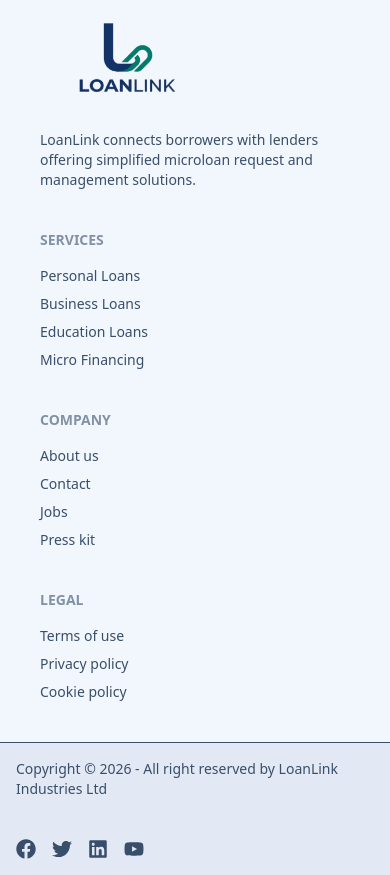
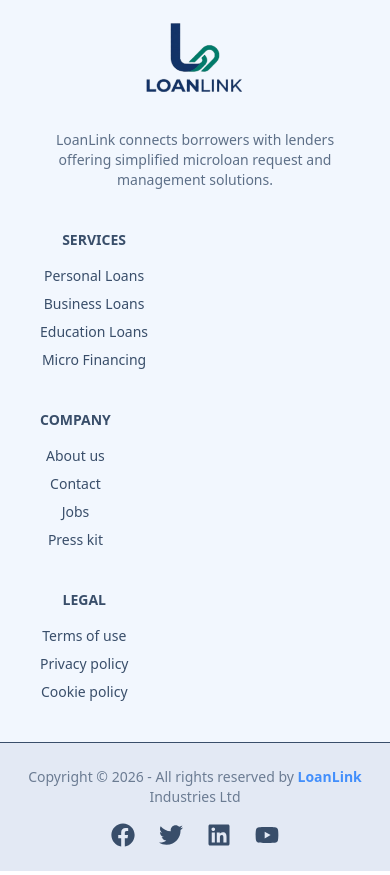
Before and after one commit to sm-ayman/loanlink-client, a React (Vite) app: page / in a window 390 px wide. Shown: the part 4380-5255 px from the top of the page. Built offline with nearby package versions, Linux system fonts and the light colour scheme; no server answers.

Commit message:
Fix footer responsiveness for mobile and tablet

```diff
--- a/src/components/shared/Footer.jsx
+++ b/src/components/shared/Footer.jsx
@@ -4,45 +4,45 @@ import { FaFacebook, FaTwitter, FaLinkedin, FaYoutube } from 'react-icons/fa';
 const Footer = () => {
     return (
         <footer className="bg-base-200">
-            <div className="footer p-10 text-base-content max-w-screen-2xl mx-auto">
-                <aside>
+            <div className="footer p-10 text-base-content max-w-screen-2xl mx-auto grid grid-cols-1 md:grid-cols-2 lg:grid-cols-4 gap-10">
+                <aside className="flex flex-col items-center md:items-start text-center md:text-left">
                     <Link to="/" className="mb-4 block">
                         <img src="/logo.png" alt="LoanLink Logo" className="h-24 w-auto logo-blend" />
                     </Link>
-                    <p className="max-w-xs">
+                    <p className="max-w-xs opacity-80">
                         LoanLink connects borrowers with lenders offering simplified microloan request and management solutions.
                     </p>
                 </aside>
-                <nav>
-                    <header className="footer-title">Services</header>
+                <nav className="flex flex-col items-center md:items-start">
+                    <header className="footer-title opacity-100 font-bold">Services</header>
                     <a className="link link-hover">Personal Loans</a>
                     <a className="link link-hover">Business Loans</a>
                     <a className="link link-hover">Education Loans</a>
                     <a className="link link-hover">Micro Financing</a>
                 </nav>
-                <nav>
-                    <header className="footer-title">Company</header>
+                <nav className="flex flex-col items-center md:items-start">
+                    <header className="footer-title opacity-100 font-bold">Company</header>
                     <Link to="/about" className="link link-hover">About us</Link>
                     <Link to="/contact" className="link link-hover">Contact</Link>
                     <a className="link link-hover">Jobs</a>
                     <a className="link link-hover">Press kit</a>
                 </nav>
-                <nav>
-                    <header className="footer-title">Legal</header>
+                <nav className="flex flex-col items-center md:items-start">
+                    <header className="footer-title opacity-100 font-bold">Legal</header>
                     <a className="link link-hover">Terms of use</a>
                     <a className="link link-hover">Privacy policy</a>
                     <a className="link link-hover">Cookie policy</a>
                 </nav>
             </div>
-            <div className="footer items-center p-4 bg-base-300 text-base-content border-t max-w-screen-2xl mx-auto">
-                <aside className="items-center grid-flow-col">
-                     <p>Copyright © {new Date().getFullYear()} - All right reserved by LoanLink Industries Ltd</p>
+            <div className="footer items-center p-6 bg-base-300 text-base-content border-t max-w-screen-2xl mx-auto flex flex-col md:flex-row justify-between gap-4">
+                <aside className="text-center md:text-left">
+                     <p className="text-sm opacity-70">Copyright © {new Date().getFullYear()} - All rights reserved by <span className="font-bold text-primary">LoanLink</span> Industries Ltd</p>
                 </aside>
-                <nav className="grid-flow-col gap-4 md:place-self-center md:justify-self-end text-xl">
-                    <a href="https://facebook.com" target='_blank' rel="noreferrer"><FaFacebook /></a>
-                    <a href="https://twitter.com" target='_blank' rel="noreferrer"><FaTwitter /></a>
-                    <a href="https://linkedin.com" target='_blank' rel="noreferrer"><FaLinkedin /></a>
-                    <a href="https://youtube.com" target='_blank' rel="noreferrer"><FaYoutube /></a>
+                <nav className="flex gap-6 text-2xl">
+                    <a href="https://facebook.com" className="hover:text-primary transition-colors" target='_blank' rel="noreferrer"><FaFacebook /></a>
+                    <a href="https://twitter.com" className="hover:text-primary transition-colors" target='_blank' rel="noreferrer"><FaTwitter /></a>
+                    <a href="https://linkedin.com" className="hover:text-primary transition-colors" target='_blank' rel="noreferrer"><FaLinkedin /></a>
+                    <a href="https://youtube.com" className="hover:text-primary transition-colors" target='_blank' rel="noreferrer"><FaYoutube /></a>
                 </nav>
             </div>
         </footer>
```
